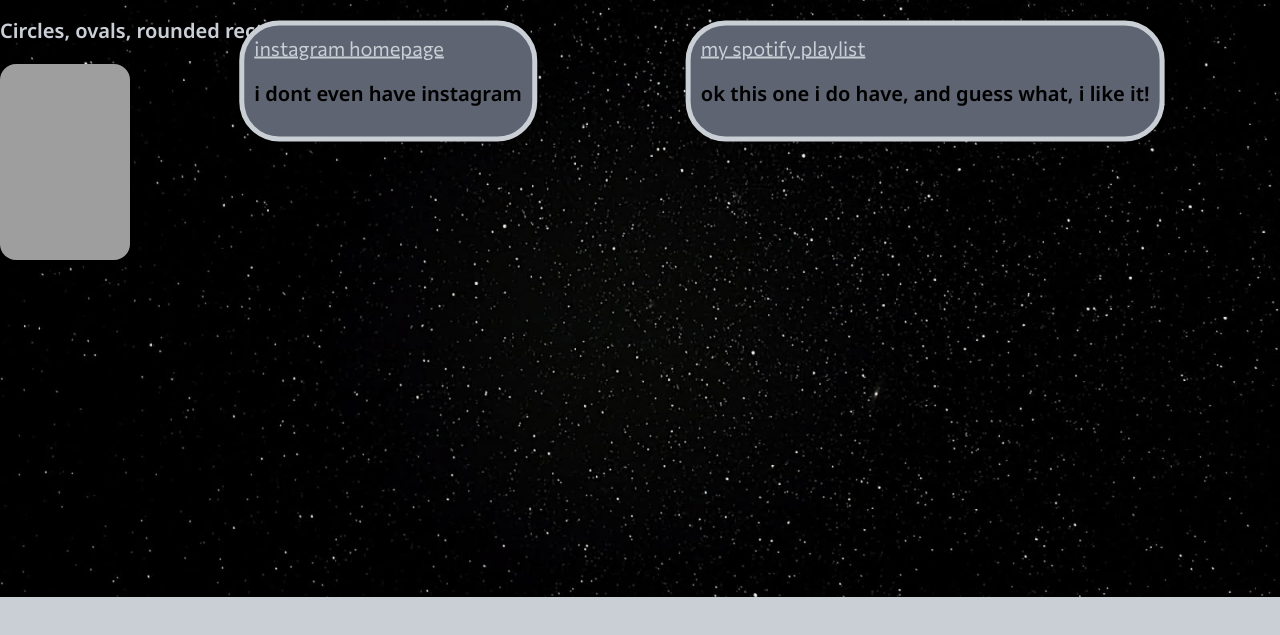
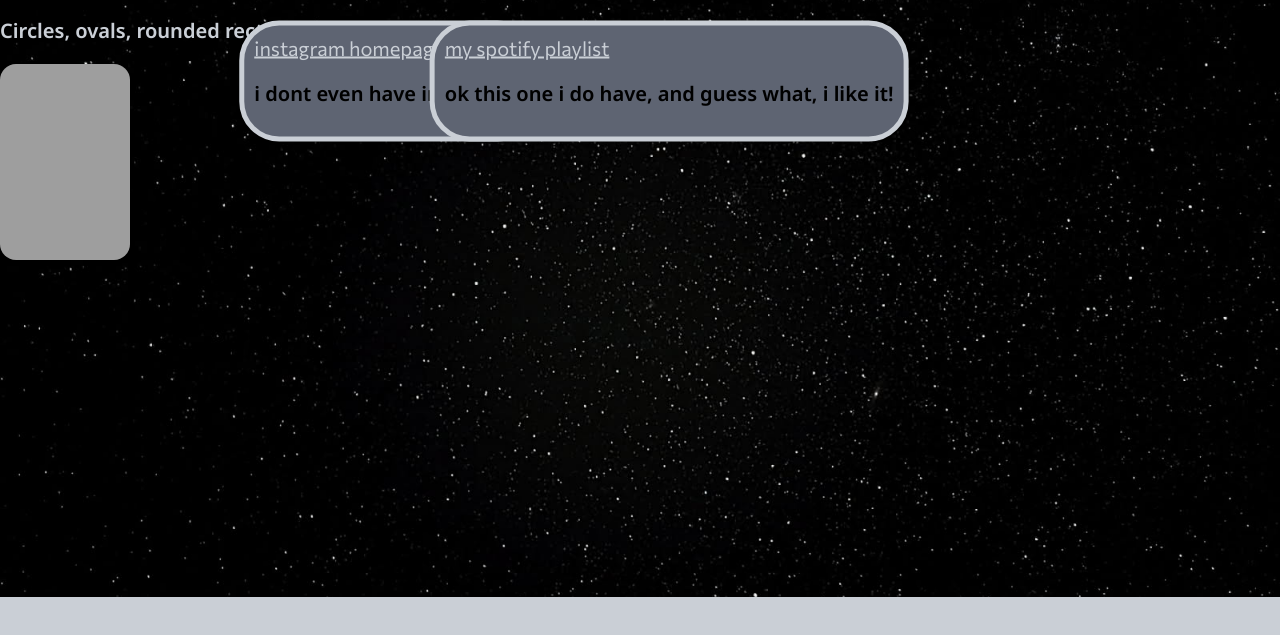
Before and after one commit to WayTooUnlucky/dottyOS, a plain HTML site: page index.html in a window 1280 px wide. Shown: the part 163-798 px from the top of the page. Drawn offline with Linux system fonts and the light colour scheme; grey boxes are pictures that could not be loaded.

Commit message:
Fix HTML formatting and layout issues
Changed spotify section to be inside the screen

```diff
--- a/index.html
+++ b/index.html
@@ -39,7 +39,7 @@
       <p>i dont even have instagram</p>
     </div>
 
-    <div style="background-color: #5E6472; border: solid; border-width: thick; border-color: #CACFD6; margin: 4px; padding: 10px; width: fit-content; border-radius: 40px; position: absolute; top: 30%; right: -10%; transform: translate(-50%, -50%)">
+    <div style="background-color: #5E6472; border: solid; border-width: thick; border-color: #CACFD6; margin: 4px; padding: 10px; width: fit-content; border-radius: 40px; position: absolute; top: 30%; right: 10%; transform: translate(-50%, -50%)">
       <a href="https://open.spotify.com/playlist/3WWpojVFHQDgwpcNNH2Nkm?si=11a032b149044e0d" style="color: #CACFD6;">my spotify playlist</a>
       <p>ok this one i do have, and guess what, i like it!</p>
     </div>
```
